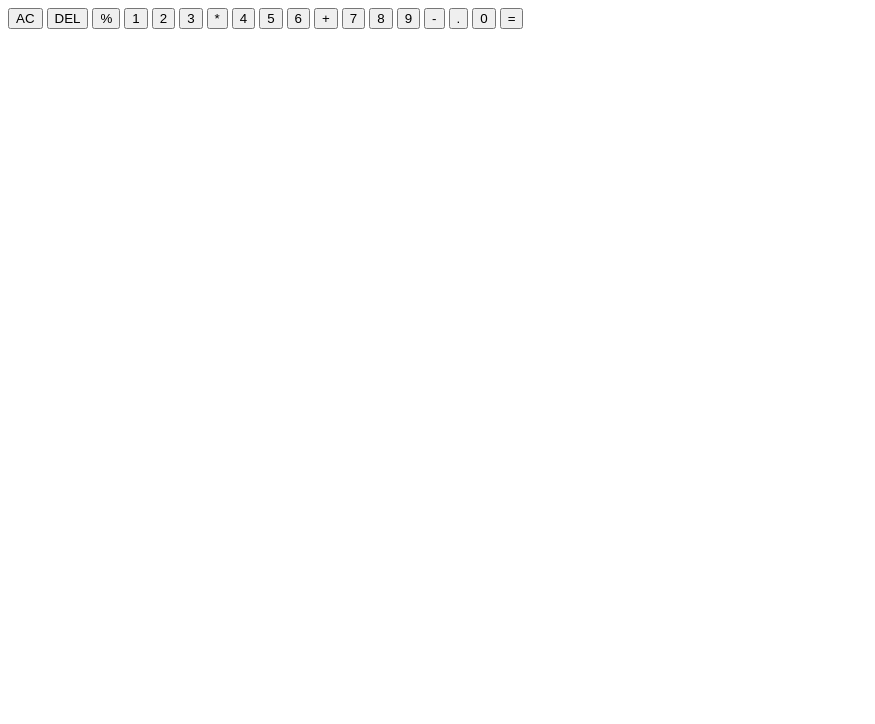
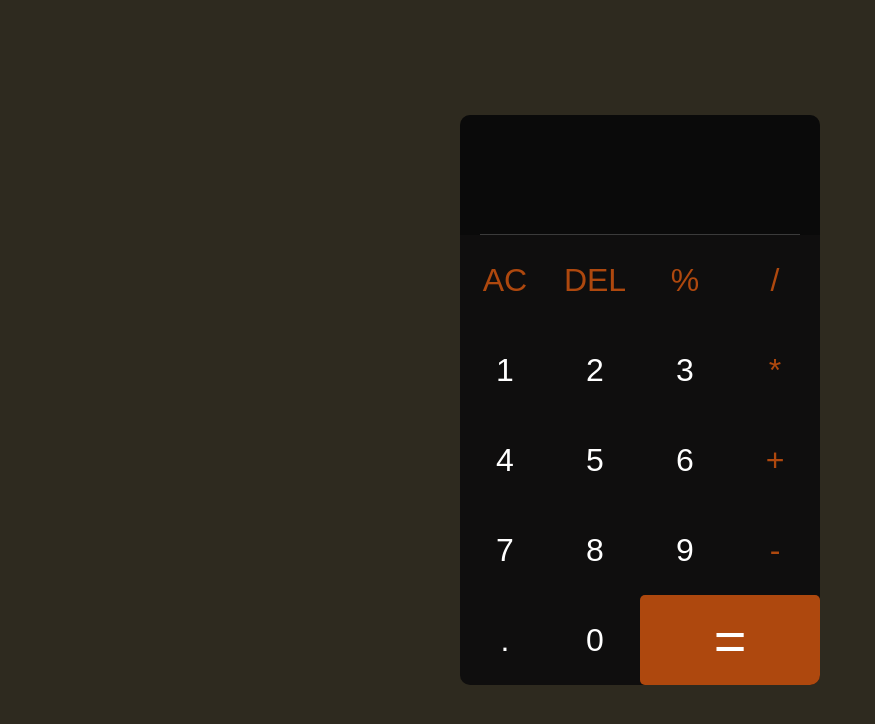
Before and after one commit to a7med-rashad/newCalc, a plain HTML site: page index.html in a window 1280 px wide. Shown: the whole page, without its empty margins (0-875 px from the left). Drawn offline with Linux system fonts and the light colour scheme.

Commit message:
html css changes

```diff
--- a/css/calc.css
+++ b/css/calc.css
@@ -0,0 +1,84 @@
+*, ::before, ::after {
+    box-sizing: border-box;
+    font-family: Gotham Rounded, sans-serif;
+    font-weight: normal;
+}
+body {
+    padding: 0;
+    margin: 0;
+    background: #181307e6;
+    text-align: center;
+}
+
+.calc-container {
+    position: absolute;
+    top: 50%;
+    left: 50%;
+    transform: translate(-50%, -50%);
+    min-height: 540px;
+    display: grid;
+    justify-content: center;
+    align-content: center;
+    width: 360px;
+    grid-template-columns: repeat(4, 90px);
+    grid-template-rows: minmax(120px, auto) repeat(5, 90px);
+    background-color: #0f0e0e;
+    border-radius: 10px;
+    overflow: hidden;
+}
+.calc-container button {
+    cursor: pointer;
+    font-size: 2rem;
+    border: none;
+    outline: none;
+    background: transparent;
+    color: #fff;
+    border-radius: 50%;
+}
+.calc-container button:hover {
+    background: rgba(255, 255, 255, 0.2);
+}
+.calc-container .orange {
+    color: #ae480e;
+}
+.calc-container .span-two {
+    grid-column: span 2;
+    border-radius: 0;
+    background-color: #ae480e;
+    color: #fff;
+    font-size: 3.5em;
+    border-radius: 5px;
+}
+.calc-container .span-two:hover {
+    background-color: #572204;
+}
+.output {
+    position: relative;
+    background-color: rgba(0, 0, 0, 0.3);
+    grid-column: 1 / -1;
+    padding: 20px;
+    color: rgba(255, 255, 255);
+    display: flex;
+    justify-content: space-around;
+    align-items: flex-end;
+    flex-direction: column;
+    word-wrap: break-word;
+    word-break: break-all;
+}
+.output::before {
+    content: '';
+    position: absolute;
+    top: 0;
+    left: 20px;
+    width: calc(100% - 40px);
+    height: 100%;
+    border-bottom: 1px solid rgba(255, 255, 255, 0.2);
+}
+.output .previous-operand {
+    color: rgba(255, 255, 255, 0.75);
+    font-size: 1.5em;
+}
+.output .current-operand {
+    color: rgba(255, 255, 255);
+    font-size: 2.5em;
+}
--- a/index.html
+++ b/index.html
@@ -10,27 +10,28 @@
 <body>
     <div class="calc-container">
         <div class="output">
-            <div class="previous-operand"></div>
-            <div class="current-operand"></div>
+            <div data-previous-operand class="previous-operand"></div>
+            <div data-current-operand class="current-operand"></div>
         </div>
-        <button class="span-two">AC</button>
-        <button>DEL</button>
-        <button>%</button>
-        <button>1</button>
-        <button>2</button>
-        <button>3</button>
-        <button>*</button>
-        <button>4</button>
-        <button>5</button>
-        <button>6</button>
-        <button>+</button>
-        <button>7</button>
-        <button>8</button>
-        <button>9</button>
-        <button>-</button>
-        <button>.</button>
-        <button>0</button>
-        <button class="span-two">=</button>
+        <button data-all-clear class="orange">AC</button>
+        <button data-delete class="orange">DEL</button>
+        <button class="orange" data-operation>%</button>
+        <button class="orange" data-operation>/</button>
+        <button data-numper>1</button>
+        <button data-numper>2</button>
+        <button data-numper>3</button>
+        <button  class="orange" data-operation>*</button>
+        <button data-numper>4</button>
+        <button data-numper>5</button>
+        <button data-numper>6</button>
+        <button class="orange" data-operation>+</button>
+        <button data-numper>7</button>
+        <button data-numper>8</button>
+        <button data-numper>9</button>
+        <button class="orange" data-operation>-</button>
+        <button data-numper>.</button>
+        <button data-numper>0</button>
+        <button data-equals class="span-two orange">=</button>
     </div>
     <script src="js/main.js"></script>
 </body>
```
